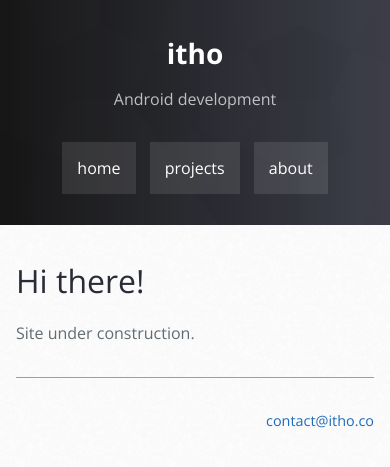
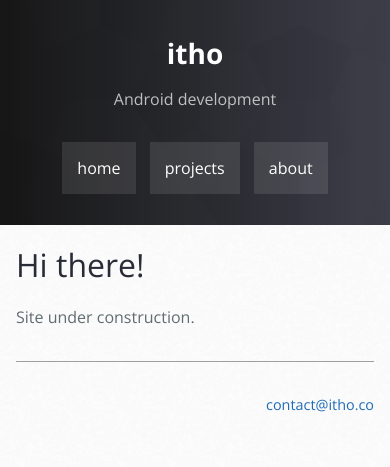
Before and after one commit to itho/itho.github.io, a Jekyll site: the page built from index.html, in a window 390 px wide. Shown: the top 467 px of the page. Built offline with Jekyll 4.4.1, drawn with Linux system fonts in a browser that asks for light colours; some web fonts are replaced; the list of posts is cut into pages by our own code.

Commit message:
Update main.scss main-content padding on mobile

```diff
--- a/_sass/main.scss
+++ b/_sass/main.scss
@@ -158,7 +158,7 @@ a:hover {
 
 @media screen and (max-width: 42em) {
   .main-content {
-    padding: 2rem 1rem;
+    padding: 1rem 1rem;
     font-size: 1rem;
   }
 }
```
